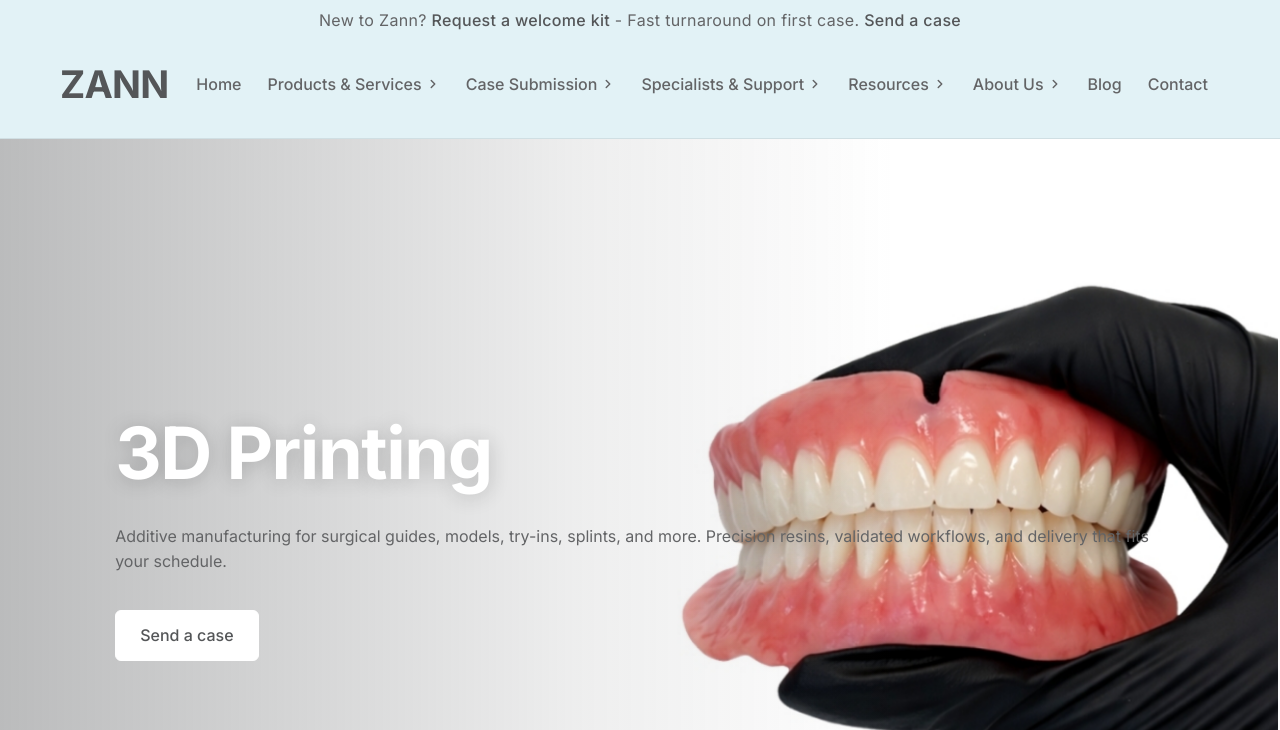
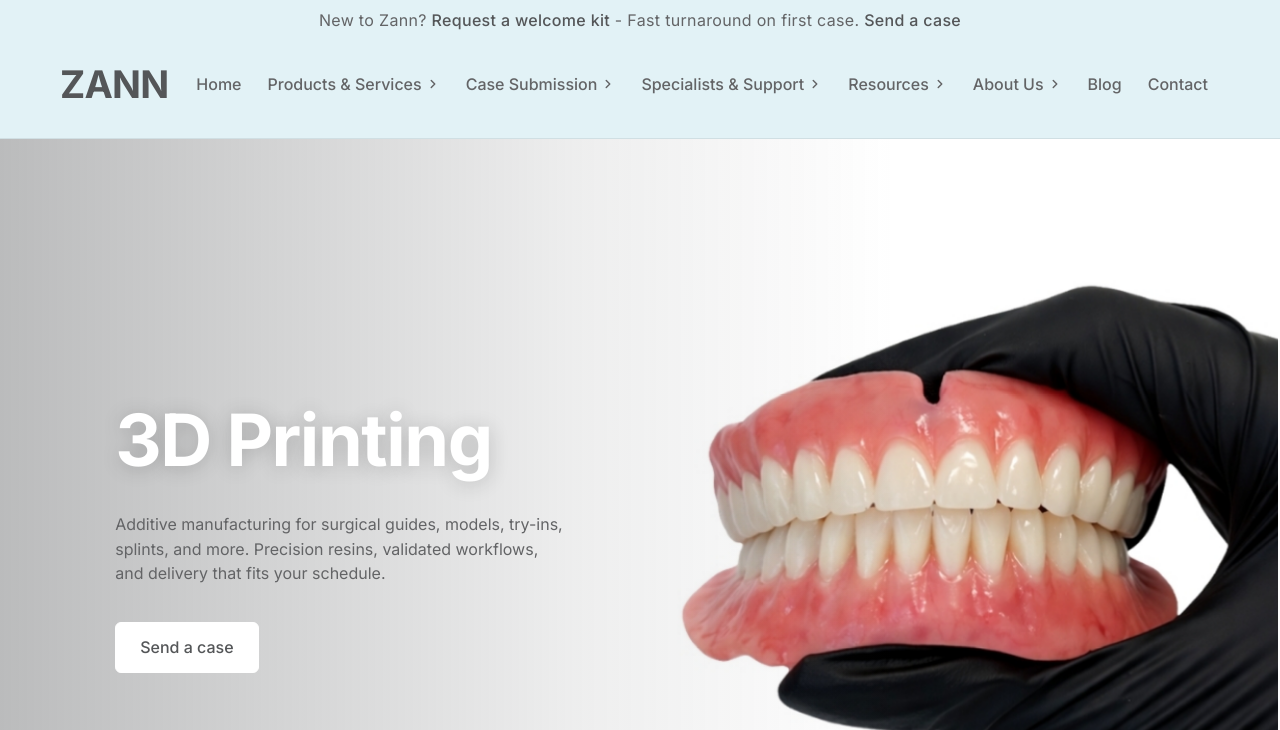
Before and after one commit to KeralPatel3095/Zann_Website2026, a plain HTML site: page Product_3D_Printing.html in a window 1280 px wide. Shown: the top 730 px of the page. Drawn offline with Linux system fonts and the light colour scheme.

Commit message:
product3dupdated

```diff
--- a/Product_3D_Printing.html
+++ b/Product_3D_Printing.html
@@ -706,7 +706,7 @@
         <div class="product-hero-bg" style="background-image: url('images/3D\ Printed\ Dentures.jpg');"></div>
         <div class="product-hero-inner">
             <h1 class="reveal-text">3D Printing</h1>
-            <p class="reveal-text reveal-delay-1">Additive manufacturing for surgical guides, models, try-ins, splints, and more.</n> Precision resins, validated workflows, and delivery that fits your schedule.</p>
+            <p class="reveal-text reveal-delay-1" style="max-width: 45ch;">Additive manufacturing for surgical guides, models, try-ins, splints, and more. Precision resins, validated workflows, and delivery that fits your schedule.</p>
             <a href="index.html#case-submission" class="btn btn-primary reveal-text reveal-delay-2">Send a case</a>
         </div>
     </section>
```
